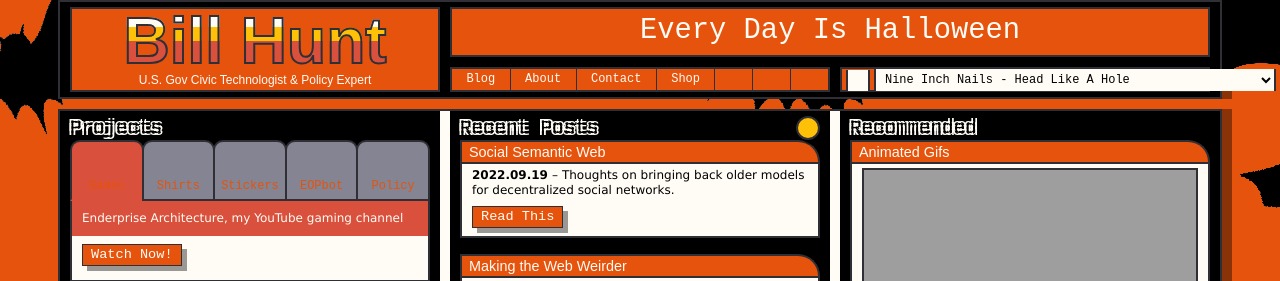
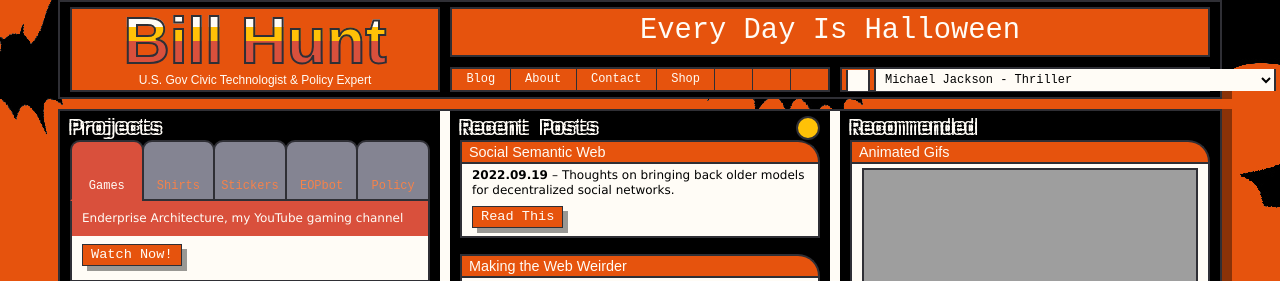
Before and after one commit to krusynth/billhunt.dev, a Jekyll site: the page built from index.md, in a window 1280 px wide. Shown: the top 281 px of the page. Built offline with Jekyll 4.4.1, drawn with Linux system fonts in a browser that asks for light colours; some web fonts are replaced.

Commit message:
Adjust theme for tabs color. Add Thriller.

```diff
--- a/_includes/header.html
+++ b/_includes/header.html
@@ -34,6 +34,7 @@
     <div id="audioplayer" class="audioplayer">
       <button id="playpause" class="player-button"><span class="fas fa-play" id="playbutton"></span><span class="fas fa-pause hide" id="pausebutton"></span></button>
       <select id="audiofile" class="player-button tracklist" aria-label="Track to Play">
+        <option value="Michael_Jackson-Thriller.mid">Michael Jackson - Thriller</option>
         <option value="Nine_Inch_Nails-Head_Like_A_Hole.mid">Nine Inch Nails - Head Like A Hole</option>
         <option value="Prodigy-Breathe.mid">Prodigy - Breathe</option>
         <option value="Sisters_of_Mercy-Temple_of_Love.mid">Sisters of Mercy - Temple of Love</option>
--- a/assets/_sass/partials/halloweeeen.scss
+++ b/assets/_sass/partials/halloweeeen.scss
@@ -14,8 +14,19 @@
   }
 
   .post-title a,
-  .page-footer a {
+  .page-footer a,
+  .tab.active a {
     color: $white;
+  }
+
+  .tab {
+    a {
+      color: lighten($pumpkin, 15%);
+    }
+
+    &:hover:not(.active) a {
+      color: $dark;
+    }
   }
 
   .about-header, .audioplayer-block, .navbar-nav, .branding,
```
